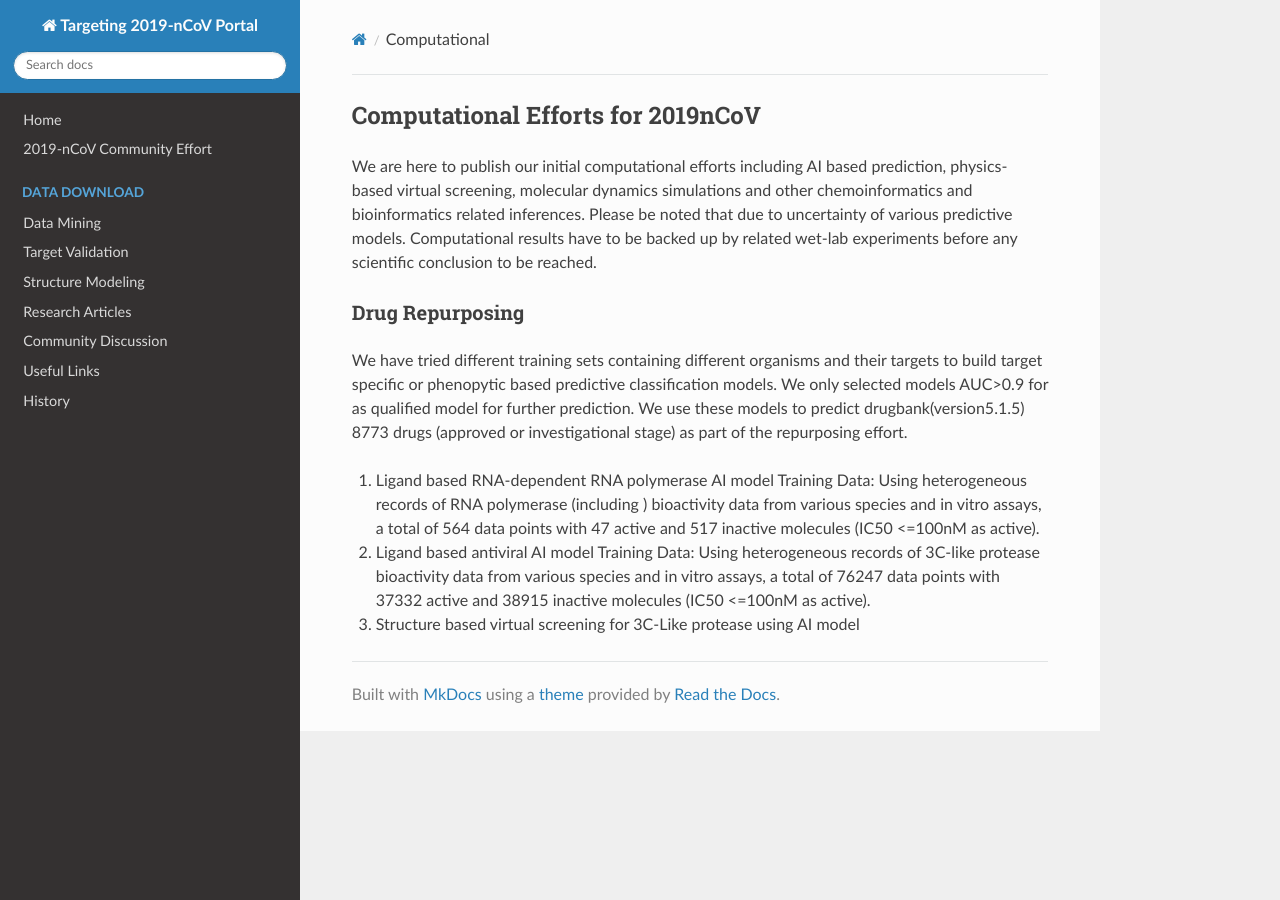
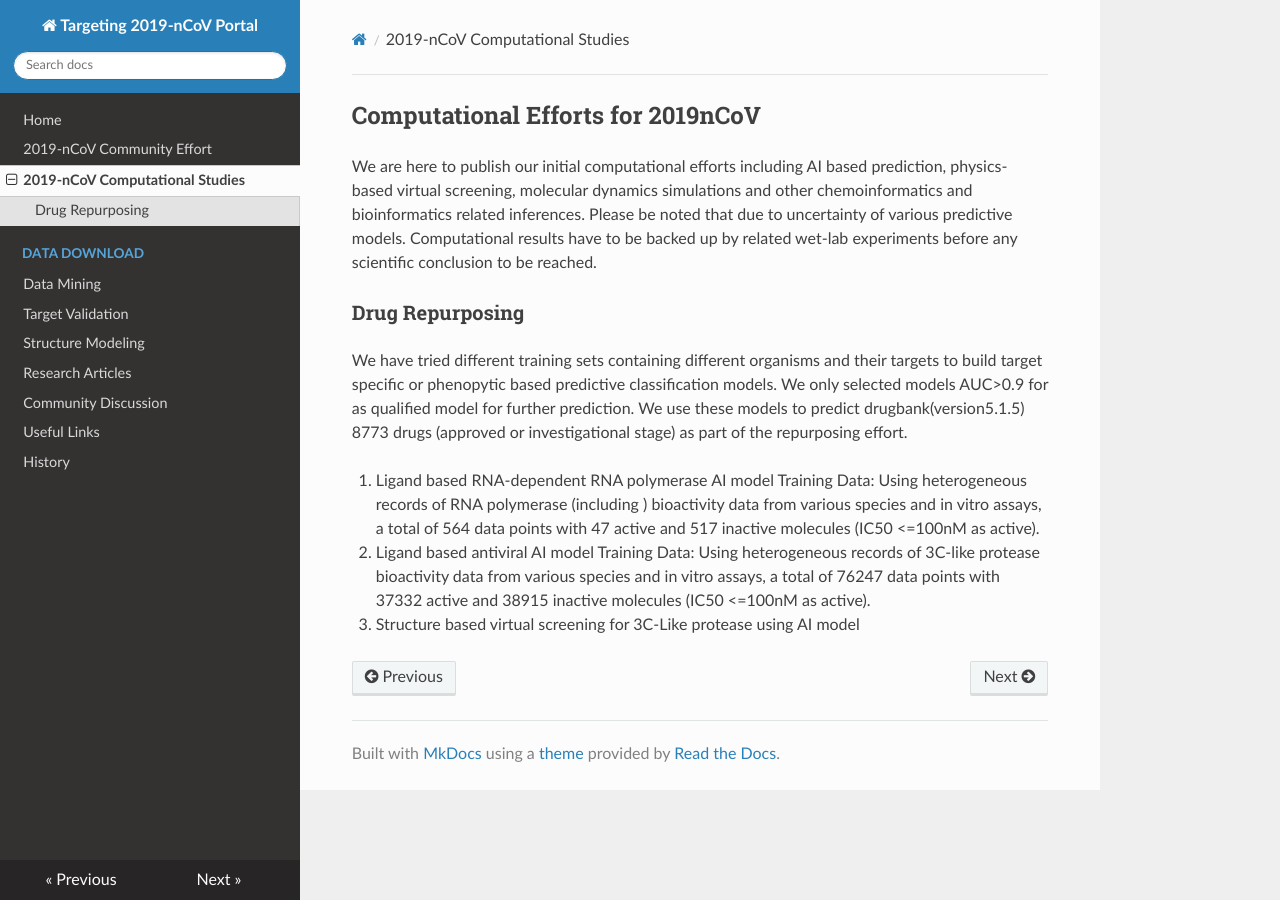
Before and after one commit to GHDDI-AILab/Targeting2019-nCoV, an MkDocs documentation site: the page built from docs/computational.md, in a window 1280 px wide. Built offline with MkDocs 1.6.1, drawn with Linux system fonts in a browser that asks for light colours; nearby versions of some CDN libraries.

Commit message:
update computational studies

```diff
--- a/mkdocs.yml
+++ b/mkdocs.yml
@@ -12,7 +12,7 @@ nav:
     - Home: index.md
     - 2019-nCoV Community Effort: drug_candidates.md
     #- 2019-nCoV Assay Protocals: assay.md
-    #- 2019-nCoV Computational Studies: computational.md
+    - 2019-nCoV Computational Studies: computational.md
     - Data Download:
       - Data Mining: CoV_Experiment_Data.md
       - Target Validation: nCov_Targets.md
```
